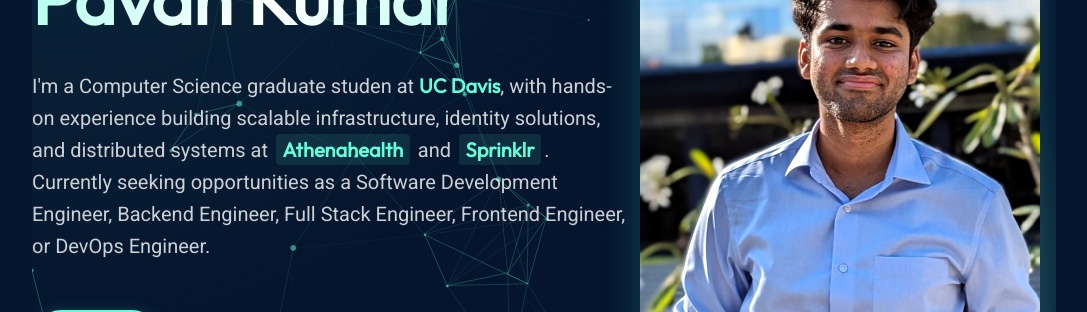
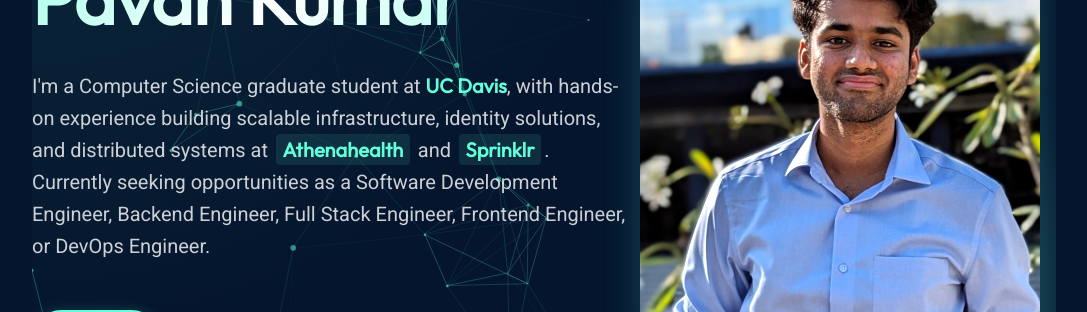
Before and after one commit to pavan-nuthi/portfolio-website, a React (Vite) app: page / in a window 1280 px wide. Shown: the part 298-610 px from the top of the page, without its empty margins (96-1183 px from the left). Built offline with nearby package versions, Linux system fonts and the light colour scheme.

Commit message:
correct typo

```diff
--- a/src/components/Hero/Hero.jsx
+++ b/src/components/Hero/Hero.jsx
@@ -124,7 +124,7 @@ export const Hero = () => {
 
         <motion.div variants={itemVariants} className={styles.descriptionWrapper}>
           <p className={styles.description}>
-            I'm a Computer Science graduate studen at{' '}
+            I'm a Computer Science graduate student at{' '}
             <a
               href="https://www.ucdavis.edu"
               target="_blank"
```
